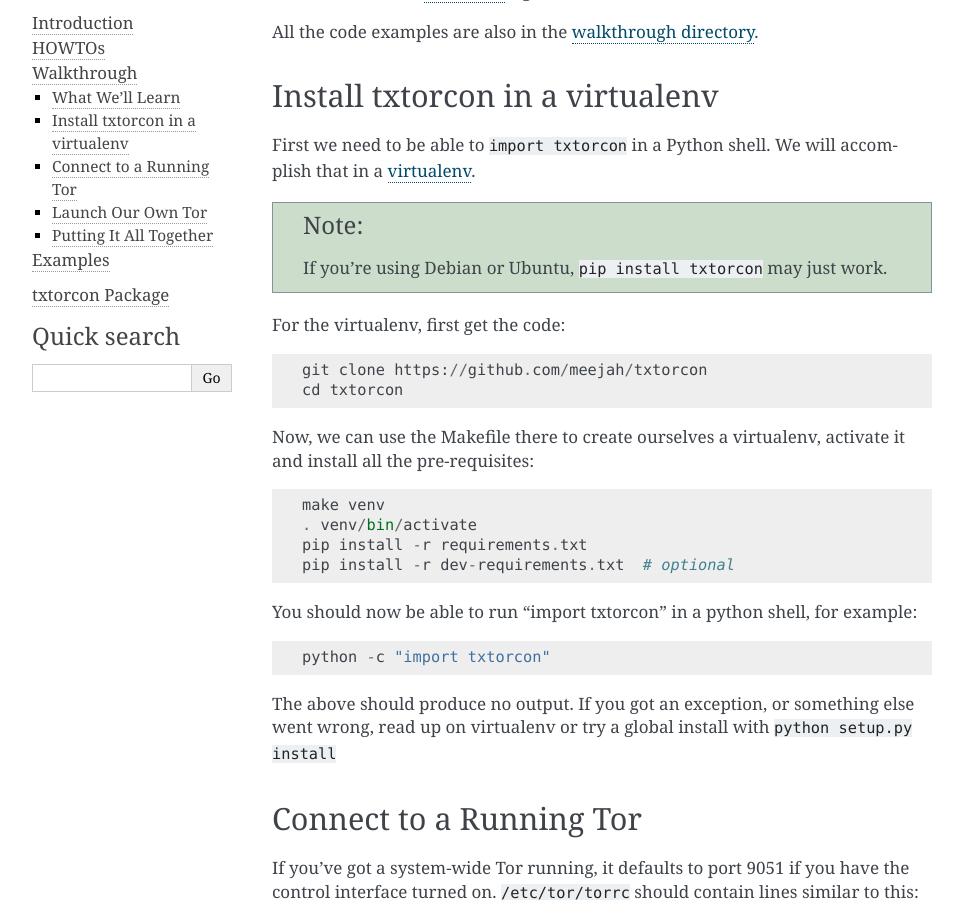
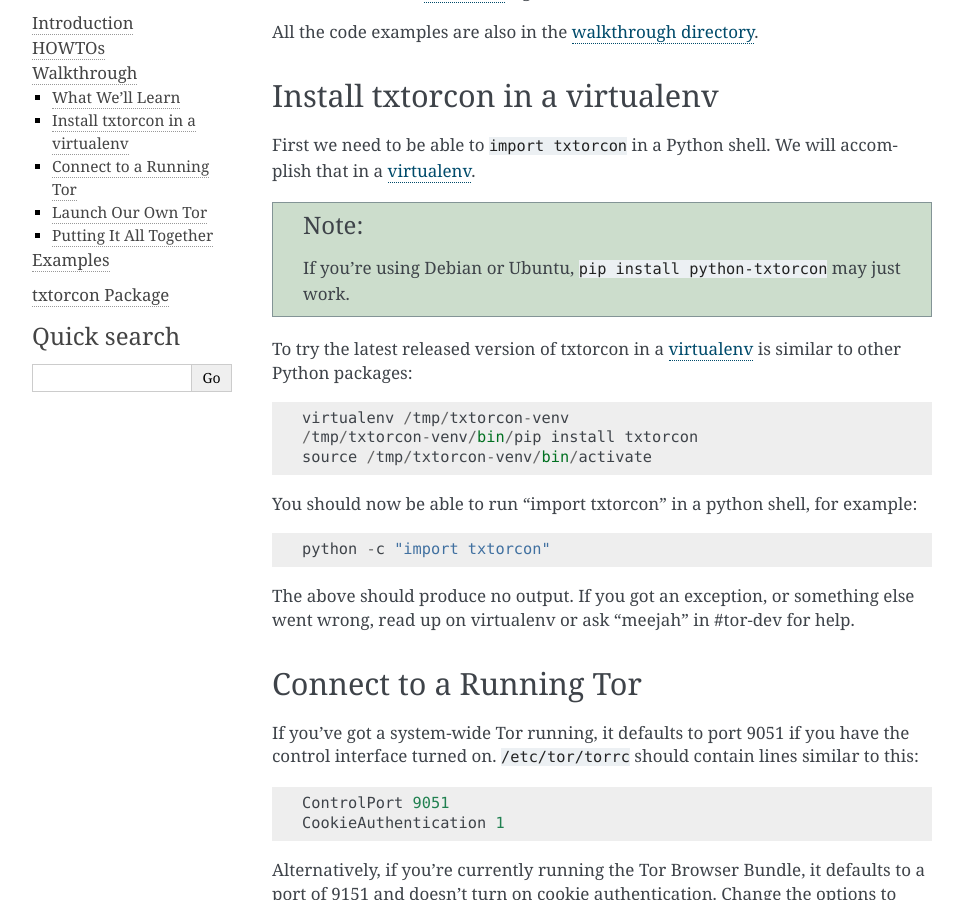
Before and after one commit to meejah/txtorcon, a Sphinx documentation site: the page built from docs/walkthrough.rst, in a window 1280 px wide and 900 px high, scrolled down 444 px. Shown: the whole window, without its empty margins (148-1111 px from the left). Built offline with Sphinx 7.4.7, drawn with Linux system fonts in a browser that asks for light colours; the version number could not be read and is left out.

Commit message:
improve install directions in the walkthrough

```diff
--- a/docs/walkthrough.rst
+++ b/docs/walkthrough.rst
@@ -32,20 +32,14 @@
 First we need to be able to ``import txtorcon`` in a Python shell. We
 will accomplish that in a virtualenv_.
 
-.. note:: If you're using Debian or Ubuntu, ``pip install txtorcon`` may just work.
+.. note:: If you're using Debian or Ubuntu, ``pip install python-txtorcon`` may just work.
 
-For the virtualenv, first get the code::
+To try the latest released version of txtorcon in a virtualenv_ is
+similar to other Python packages::
 
-   git clone https://github.com/meejah/txtorcon
-   cd txtorcon
-
-Now, we can use the Makefile there to create ourselves a virtualenv,
-activate it and install all the pre-requisites::
-
-   make venv
-   . venv/bin/activate
-   pip install -r requirements.txt
-   pip install -r dev-requirements.txt  # optional
+   virtualenv /tmp/txtorcon-venv
+   /tmp/txtorcon-venv/bin/pip install txtorcon
+   source /tmp/txtorcon-venv/bin/activate
 
 You should now be able to run "import txtorcon" in a python shell, for
 example::
@@ -53,8 +47,9 @@
    python -c "import txtorcon"
 
 The above should produce no output. If you got an exception, or
-something else went wrong, read up on virtualenv or try a global
-install with ``python setup.py install``
+something else went wrong, read up on virtualenv or ask "meejah" in
+#tor-dev for help.
+
 
 Connect to a Running Tor
 ------------------------
```
